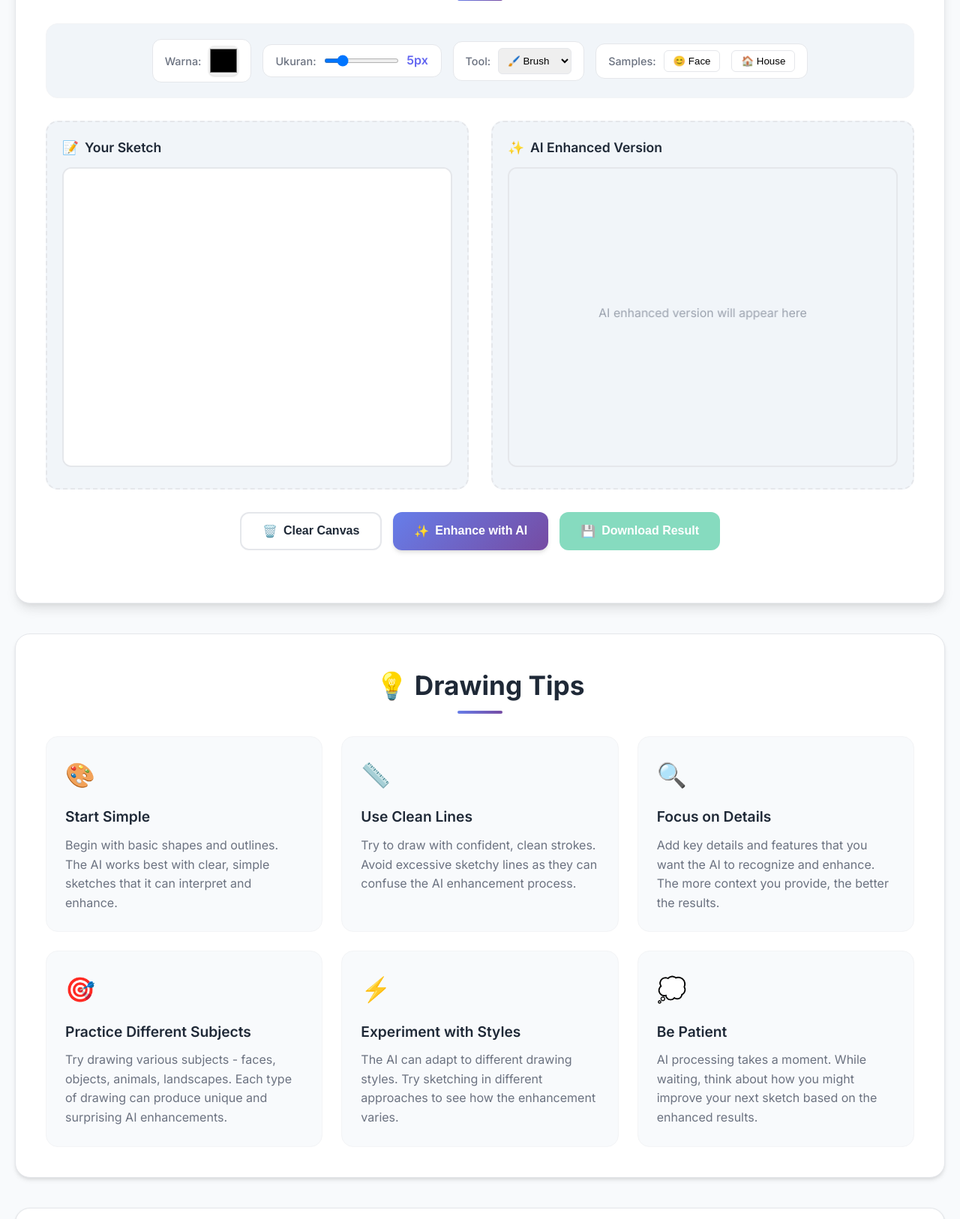
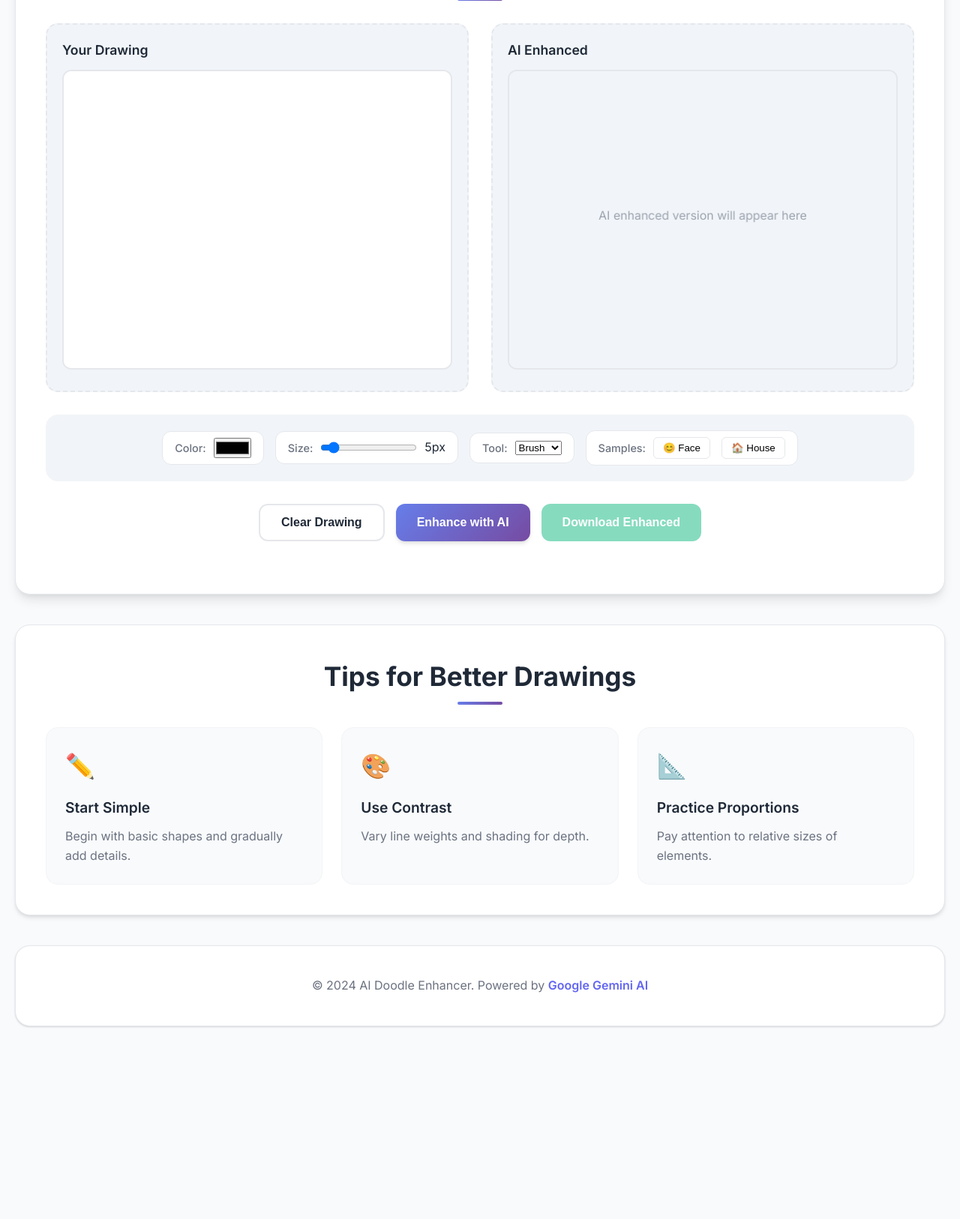
Before and after one commit to Fikrisn/DoodleDesign, a website: page ai-doodle-enhancer/index.html in a window 1280 px wide. Shown: the part 604-2230 px from the top of the page at 75% size. After the commit the page ends 1993 px from the top, so only its background shows below. Drawn offline with Linux system fonts and the light colour scheme.

Commit message:
feat: enhance hero section and update drawing tips for clarity

```diff
--- a/ai-doodle-enhancer/index.html
+++ b/ai-doodle-enhancer/index.html
@@ -530,136 +530,101 @@
         <!-- Hero Section -->
         <section class="hero">
             <div class="hero-content">
-                <h1>✨ AI Doodle Enhancer</h1>
-                <p class="hero-subtitle">Transform your simple sketches into beautiful, refined drawings with the power of artificial intelligence</p>
+                <h1>AI Doodle Enhancer</h1>
+                <p class="hero-subtitle">Transform your hand-drawn sketches into professional artwork with AI-powered enhancement</p>
                 <div class="hero-features">
-                    <div class="hero-feature">🎨 Smart Enhancement</div>
-                    <div class="hero-feature">⚡ Instant Results</div>
-                    <div class="hero-feature">💾 Easy Download</div>
-                    <div class="hero-feature">🚀 AI Powered</div>
+                    <div class="hero-feature">
+                        <span>🎨</span> AI-Powered Analysis
+                    </div>
+                    <div class="hero-feature">
+                        <span>✨</span> Instant Enhancement
+                    </div>
+                    <div class="hero-feature">
+                        <span>📱</span> Mobile Friendly
+                    </div>
                 </div>
             </div>
         </section>
 
         <!-- Main Canvas Section -->
         <section class="canvas-section">
-            <h2 class="section-title">🖌️ Drawing Studio</h2>
+            <h2 class="section-title">Create & Enhance Your Doodle</h2>
+            <div class="canvas-container">
+                <div class="canvas-wrapper">
+                    <label class="canvas-label">Your Drawing</label>
+                    <canvas id="drawingCanvas" width="600" height="400"></canvas>
+                </div>
+                <div class="canvas-wrapper">
+                    <label class="canvas-label">AI Enhanced</label>
+                    <canvas id="enhancedCanvas" width="600" height="400"></canvas>
+                </div>
+            </div>
 
             <!-- Toolbar -->
             <div class="toolbar">
                 <div class="tool-group">
-                    <label for="colorPicker">Warna:</label>
-                    <input type="color" id="colorPicker" class="color-picker" value="#000000">
+                    <label for="colorPicker">Color:</label>
+                    <input type="color" id="colorPicker" value="#000000">
                 </div>
                 <div class="tool-group">
-                    <label for="brushSize">Ukuran:</label>
-                    <input type="range" id="brushSize" class="size-slider" min="1" max="20" value="5">
-                    <span class="size-display" id="sizeDisplay">5px</span>
+                    <label for="brushSize">Size:</label>
+                    <input type="range" id="brushSize" min="1" max="50" value="5">
+                    <span id="sizeDisplay">5px</span>
                 </div>
                 <div class="tool-group">
                     <label for="brushType">Tool:</label>
-                    <select id="brushType" style="padding: 8px; border-radius: 6px; border: 1px solid var(--border-color);">
-                        <option value="brush">🖌️ Brush</option>
-                        <option value="eraser">🧹 Eraser</option>
+                    <select id="brushType">
+                        <option value="brush">Brush</option>
+                        <option value="eraser">Eraser</option>
                     </select>
-                </div>
-            </div>
-
-            <!-- Canvas Container -->
-            <div class="canvas-container">
-                <div class="canvas-wrapper">
-                    <div class="canvas-label">
-                        <span>📝</span>
-                        <span>Your Sketch</span>
-                    </div>
-                    <canvas id="drawingCanvas" width="500" height="400"></canvas>
-                    <div class="loading-overlay" id="canvasLoading">
-                        <div class="loading-content">
-                            <div class="loading-spinner"></div>
-                            <p>Processing your sketch...</p>
-                        </div>
-                    </div>
-                </div>
-
-                <div class="canvas-wrapper">
-                    <div class="canvas-label">
-                        <span>✨</span>
-                        <span>AI Enhanced Version</span>
-                    </div>
-                    <canvas id="enhancedCanvas" width="500" height="400"></canvas>
-                    <div class="loading-overlay" id="enhancedLoading">
-                        <div class="loading-content">
-                            <div class="loading-spinner"></div>
-                            <p>AI is enhancing your drawing...</p>
-                        </div>
-                    </div>
                 </div>
             </div>
 
             <!-- Action Buttons -->
             <div class="action-buttons">
-                <button class="btn btn-secondary" onclick="clearCanvas()">
-                    <span>🗑️</span>
-                    Clear Canvas
-                </button>
-                <button class="btn btn-primary" id="enhanceBtn" onclick="enhanceDrawing()">
-                    <span>✨</span>
-                    Enhance with AI
-                </button>
-                <button class="btn btn-success" id="downloadBtn" onclick="downloadImage()" disabled>
-                    <span>💾</span>
-                    Download Result
-                </button>
+                <button id="clearBtn" class="btn btn-secondary">Clear Drawing</button>
+                <button id="enhanceBtn" class="btn btn-primary">Enhance with AI</button>
+                <button id="downloadBtn" class="btn btn-success" disabled>Download Enhanced</button>
             </div>
 
             <!-- Messages -->
-            <div id="successMessage" class="message message-success"></div>
-            <div id="errorMessage" class="message message-error"></div>
-            <div id="infoMessage" class="message message-info"></div>
+            <div id="messageContainer"></div>
         </section>
 
         <!-- Tips Section -->
         <section class="tips-section">
-            <h2 class="section-title">💡 Drawing Tips</h2>
+            <h2 class="section-title">Tips for Better Drawings</h2>
             <div class="tips-grid">
                 <div class="tip-card">
-                    <div class="tip-icon">🎨</div>
-                    <div class="tip-title">Start Simple</div>
-                    <div class="tip-description">Begin with basic shapes and outlines. The AI works best with clear, simple sketches that it can interpret and enhance.</div>
+                    <div class="tip-icon">✏️</div>
+                    <h3 class="tip-title">Start Simple</h3>
+                    <p class="tip-description">Begin with basic shapes and gradually add details.</p>
                 </div>
                 <div class="tip-card">
-                    <div class="tip-icon">📏</div>
-                    <div class="tip-title">Use Clean Lines</div>
-                    <div class="tip-description">Try to draw with confident, clean strokes. Avoid excessive sketchy lines as they can confuse the AI enhancement process.</div>
+                    <div class="tip-icon">🎨</div>
+                    <h3 class="tip-title">Use Contrast</h3>
+                    <p class="tip-description">Vary line weights and shading for depth.</p>
                 </div>
                 <div class="tip-card">
-                    <div class="tip-icon">🔍</div>
-                    <div class="tip-title">Focus on Details</div>
-                    <div class="tip-description">Add key details and features that you want the AI to recognize and enhance. The more context you provide, the better the results.</div>
-                </div>
-                <div class="tip-card">
-                    <div class="tip-icon">🎯</div>
-                    <div class="tip-title">Practice Different Subjects</div>
-                    <div class="tip-description">Try drawing various subjects - faces, objects, animals, landscapes. Each type of drawing can produce unique and surprising AI enhancements.</div>
-                </div>
-                <div class="tip-card">
-                    <div class="tip-icon">⚡</div>
-                    <div class="tip-title">Experiment with Styles</div>
-                    <div class="tip-description">The AI can adapt to different drawing styles. Try sketching in different approaches to see how the enhancement varies.</div>
-                </div>
-                <div class="tip-card">
-                    <div class="tip-icon">💭</div>
-                    <div class="tip-title">Be Patient</div>
-                    <div class="tip-description">AI processing takes a moment. While waiting, think about how you might improve your next sketch based on the enhanced results.</div>
+                    <div class="tip-icon">📐</div>
+                    <h3 class="tip-title">Practice Proportions</h3>
+                    <p class="tip-description">Pay attention to relative sizes of elements.</p>
                 </div>
             </div>
         </section>
 
         <!-- Footer -->
         <footer class="footer">
-            <p>Created with ❤️ for creative minds | Powered by <strong><a href="#" target="_blank">AI Technology</a></strong></p>
-            <p style="margin-top: 10px; font-size: 0.9rem;">Transform your imagination into digital art with artificial intelligence</p>
+            <p>&copy; 2024 AI Doodle Enhancer. Powered by <a href="https://ai.google.dev/" target="_blank">Google Gemini AI</a></p>
         </footer>
+    </div>
+
+    <!-- Loading Overlay -->
+    <div id="loadingOverlay" class="loading-overlay" style="display: none;">
+        <div class="loading-content">
+            <div class="loading-spinner"></div>
+            <p>Enhancing your doodle with AI...</p>
+        </div>
     </div>
 
     <script>
```
